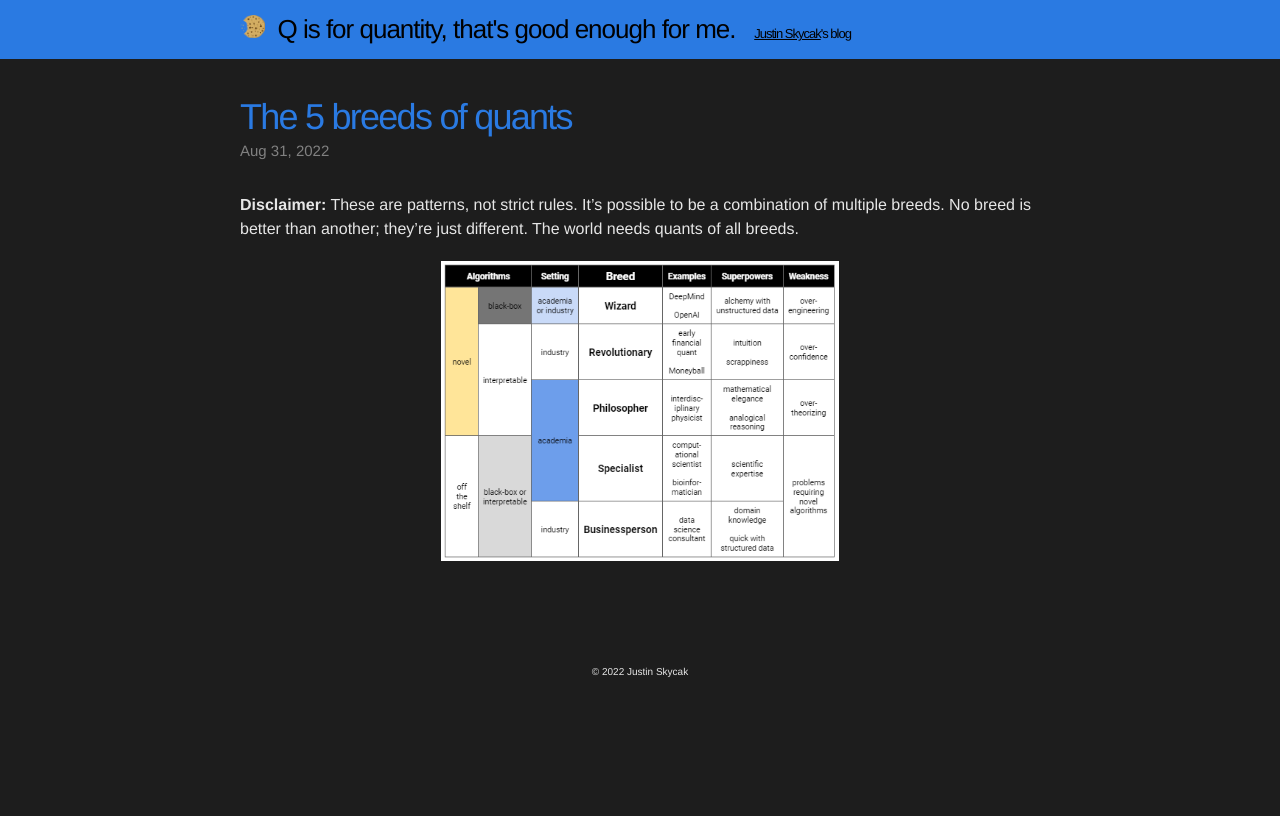
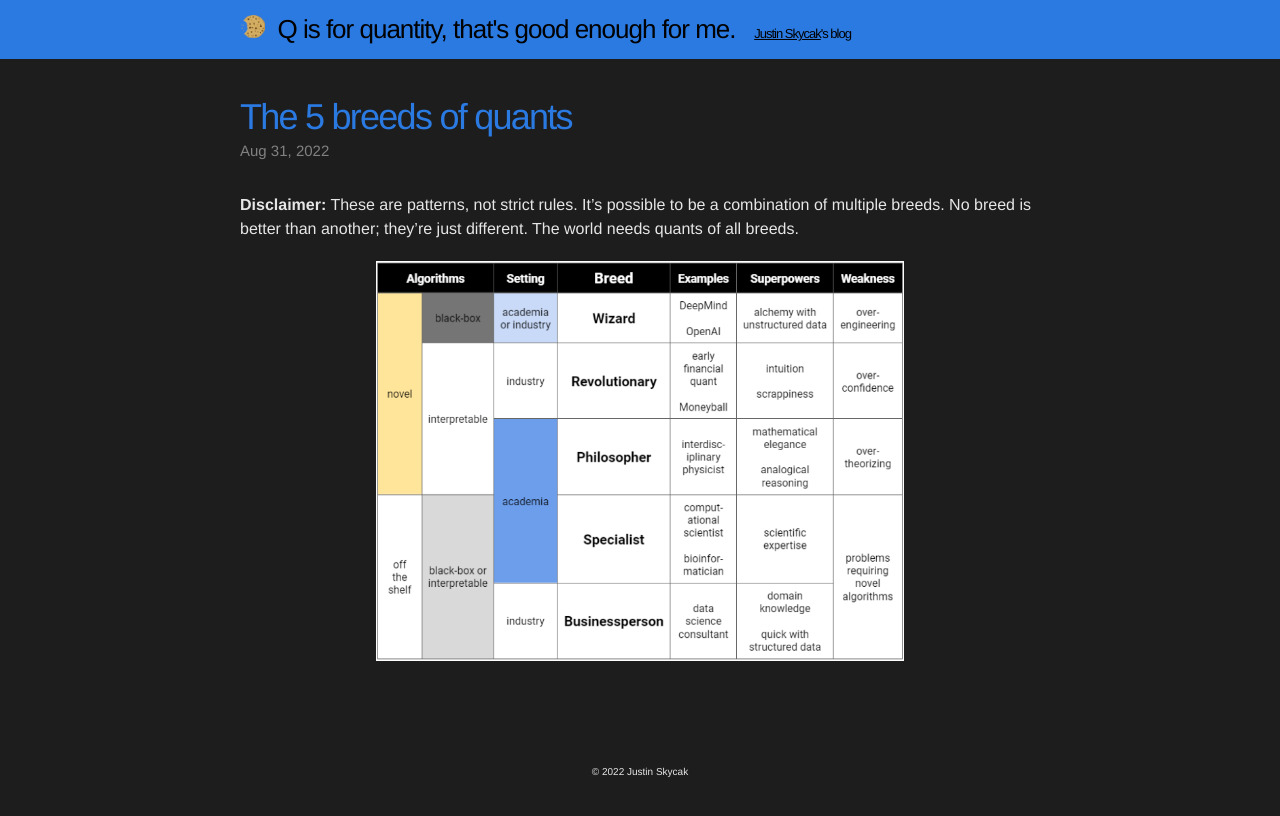
Before and after one commit to quantmonster/quantmonster.github.io, a Jekyll site: the page built from _posts/2022-08-31-the-5-breeds-of-quants.md, in a window 1280 px wide. Shown: the top 816 px of the page. Built offline with Jekyll 4.4.1, drawn with Linux system fonts in a browser that asks for light colours.

Commit message:
increase table resolution

```diff
--- a/_posts/2022-08-31-the-5-breeds-of-quants.md
+++ b/_posts/2022-08-31-the-5-breeds-of-quants.md
@@ -6,4 +6,4 @@ excerpt: "Wizard, revolutionary, philosopher, specialist, businessperson."
 
 <b>Disclaimer:</b> These are patterns, not strict rules. It’s possible to be a combination of multiple breeds. No breed is better than another; they’re just different. The world needs quants of all breeds.
 
-<center><img src="{{site.url}}/images/breeds-of-quants-table.png" style="border: none; height: 300px;" alt="breeds of quants table"></center>
+<center><img src="{{site.url}}/images/breeds-of-quants-table.png" style="border: none; height: 400px;" alt="breeds of quants table"></center>
```
Also changed, not shown: images/breeds-of-quants-table.png.
